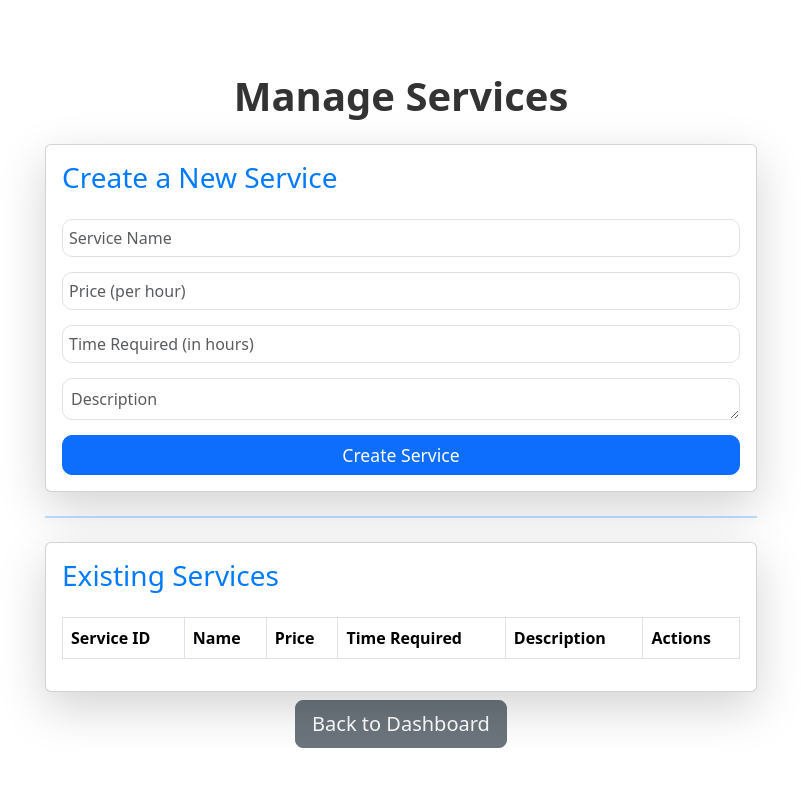
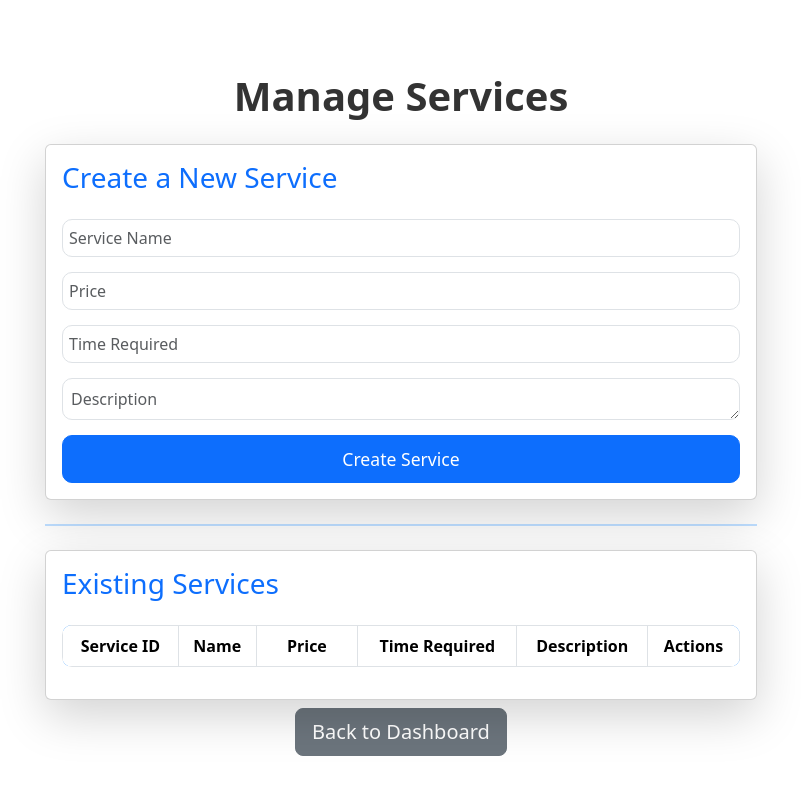
Before and after one commit to dhirajp1603/MAD-1, a Flask app: page /admin/services in a window 1280 px wide. Shown: the whole page, without its empty margins (239-1040 px from the left). Run offline with Flask 3, Linux system fonts and the light colour scheme; data that the repository does not hold is empty.

Commit message:
Completed

```diff
--- a/app.py
+++ b/app.py
@@ -3,7 +3,9 @@ from flask_sqlalchemy import SQLAlchemy
 
 app = Flask(__name__)
 
-app.config.from_object('config')
+app.config['SQLALCHEMY_TRACK_MODIFICATIONS'] = False
+app.config['SQLALCHEMY_DATABASE_URI'] = 'sqlite:///FreeHands.db'
+app.config['SECRET_KEY'] = "FreeHands"
 
 db = SQLAlchemy(app)
 
--- a/routes.py
+++ b/routes.py
@@ -493,6 +493,13 @@ def professional_reviews():
 
     return render_template('professional_reviews.html', reviews=reviews, avg_rating=avg_rating)
 
+# Route for professional Profile
+@app.route('/professional_profile')
+def professional_profile():
+    from models import ServiceProfessional
+    professional = ServiceProfessional.query.get(session.get('user_id'))
+    return render_template('view_professional_profile.html', professional=professional)
+
 @app.route('/professional_overview')
 def professional_overview():
     from models import ServiceRequest, Review, Service
--- a/templates/admin_services.html
+++ b/templates/admin_services.html
@@ -9,13 +9,13 @@
     <!-- Create New Service Form -->
     <div class="card shadow-lg mb-4">
         <div class="card-body">
-            <h3 class="mb-4" style="color: #007bff;">Create a New Service</h3>
+            <h3 class="mb-4 text-primary">Create a New Service</h3>
             <form action="{{ url_for('create_service') }}" method="POST" class="form-group" style="display: grid; gap: 15px;">
                 <input type="text" name="name" placeholder="Service Name" required class="form-control" style="border-radius: 10px; padding: 6px;">
-                <input type="number" step="0.01" name="price" placeholder="Price (per hour)" required class="form-control" style="border-radius: 10px; padding: 6px;">
-                <input type="text" name="time_required" placeholder="Time Required (in hours)" required class="form-control" style="border-radius: 10px; padding: 6px;">
+                <input type="number" step="100" name="price" placeholder="Price" required class="form-control" style="border-radius: 10px; padding: 6px;">
+                <input type="text" name="time_required" placeholder="Time Required" required class="form-control" style="border-radius: 10px; padding: 6px;">
                 <textarea name="description" placeholder="Description" class="form-control" rows="1" style="border-radius: 10px; padding: 8px;"></textarea>
-                <button type="submit" class="btn btn-primary w-100" style="padding: 6px; font-size: 1.1rem; border-radius: 10px;">Create Service</button>
+                <button type="submit" class="btn btn-primary w-100" style="padding: 10px; font-size: 1.1rem; border-radius: 10px;">Create Service</button>
             </form>
         </div>
     </div>
@@ -25,27 +25,27 @@
     <!-- List of Services with Update/Delete Options -->
     <div class="card shadow-lg">
         <div class="card-body">
-            <h3 class="mb-4" style="color: #007bff;">Existing Services</h3>
-            <table class="table table-striped table-bordered">
-                <thead class="thead-dark" style="background-color: #007bff; color: white;">
+            <h3 class="mb-4 text-primary">Existing Services</h3>
+            <table class="table table-striped table-bordered" style="border-radius: 10px; overflow: hidden;">
+                <thead class="thead-dark" style="background-color: #007bff; color: white; text-align: center;vertical-align: middle;">
                     <tr>
-                        <th>Service ID</th>
-                        <th>Name</th>
-                        <th>Price</th>
-                        <th>Time Required</th>
-                        <th>Description</th>
-                        <th>Actions</th>
+                        <th style="text-align: center;">Service ID</th>
+                        <th style="text-align: center;">Name</th>
+                        <th style="text-align: center; width: 15%;">Price</th>
+                        <th style="text-align: center;">Time Required</th>
+                        <th style="text-align: center;">Description</th>
+                        <th style="text-align: center;">Actions</th>
                     </tr>
                 </thead>
                 <tbody>
                     {% for service in services %}
-                    <tr>
-                        <td>{{ service.service_id }}</td>
-                        <td>{{ service.name }}</td>
-                        <td>Rs {{ service.price }}</td>
-                        <td>{{ service.time_required }} hour/s</td>
-                        <td>{{ service.description }}</td>
-                        <td>
+                    <tr >
+                        <td style="text-align: center;" >{{ service.service_id }}</td>
+                        <td style="text-align: center;" >{{ service.name }}</td>
+                        <td style="text-align: center;" >Rs {{ service.price }}</td>
+                        <td style="text-align: center;" >{{ service.time_required }}</td>
+                        <td style="text-align: center;" >{{ service.description }}</td>
+                        <td style="text-align: center;" >
                             <!-- Edit Button -->
                             <button onclick="toggleUpdateForm('{{ service.service_id }}')" class="btn btn-warning btn-sm" style="border-radius: 10px; transition: 0.3s;">
                                 Edit
@@ -54,7 +54,7 @@
                             <!-- Update Form (Hidden by default) -->
                             <form id="update-form-{{ service.service_id }}" action="{{ url_for('update_service', service_id=service.service_id) }}" method="POST" style="display: none; margin-top: 10px;">
                                 <input type="text" name="name" value="{{ service.name }}" required class="form-control mb-2" style="border-radius: 10px;">
-                                <input type="number" step="0.01" name="price" value="{{ service.price }}" required class="form-control mb-2" style="border-radius: 10px;">
+                                <input type="number" step="100" name="price" value="{{ service.price }}" required class="form-control mb-2" style="border-radius: 10px;">
                                 <input type="text" name="time_required" value="{{ service.time_required }}" required class="form-control mb-2" style="border-radius: 10px;">
                                 <textarea name="description" class="form-control mb-1" rows="1" style="border-radius: 10px;">{{ service.description }}</textarea>
                                 <button type="submit" class="btn btn-success w-100" style="padding: 6px; font-size: 0.8rem; border-radius: 10px;">Update</button>
--- a/templates/pending_approval_list.html
+++ b/templates/pending_approval_list.html
@@ -43,6 +43,11 @@
             </tbody>
         </table>
     </div>
+</div>
+
+<!-- Back Button-->
+<div class="text-center mt-4">
+    <a href="{{ url_for('admin_dashboard') }}" class="btn btn-secondary btn-lg">Back to Dashboard</a>
 </div>
 
 <style>
--- a/templates/professional_completed_services.html
+++ b/templates/professional_completed_services.html
@@ -73,7 +73,7 @@
 
     <!-- Back Button -->
     <div class="text-center mt-4">
-        <a href="{{ url_for('professional_dashboard') }}" class="btn btn-primary btn-lg">Back to Dashboard</a>
+        <a href="{{ url_for('professional_dashboard') }}" class="btn btn-secondary btn-lg"style="border-radius: 25px;">Back to Dashboard</a>
     </div>
 </div>
 
@@ -124,7 +124,7 @@
     }
 
     .btn-primary {
-        background: linear-gradient(45deg, #3498db, #2980b9);
+
         border: none;
         font-size: 1.2rem;
         padding: 12px 30px;
--- a/templates/professional_dashboard.html
+++ b/templates/professional_dashboard.html
@@ -21,6 +21,9 @@
                     </li>
                     <li class="nav-item">
                         <a class="nav-link text-white" href="{{ url_for('professional_reviews') }}">Reviews</a>
+                    </li>
+                    <li class="nav-item">
+                        <a class="nav-link text-white" href="{{ url_for('professional_profile') }}">Profile</a>
                     </li>
                     <li class="nav-item">
                         <a class="nav-link text-white" href="{{ url_for('professional_overview') }}">Overview</a>
--- a/templates/view_professionals.html
+++ b/templates/view_professionals.html
@@ -12,6 +12,7 @@
             <thead class="table-dark text-center">
                 <tr>
                     <th>Professional ID</th>
+                    <th>Professional Username</th>
                     <th>Professional Name</th>
                     <th>Service Name</th>
                     <th>Email</th>
@@ -24,6 +25,7 @@
                 {% for professional in professionals %}
                 <tr class="{% if professional.is_blocked %}table-danger{% else %}table-success{% endif %}">
                     <td class="text-center">{{ professional.professional_id }}</td>
+                    <td>{{ professional.username }}</td>
                     <td>{{ professional.name }}</td>
                     <td>{{ professional.service_type }}</td>
                     <td>{{ professional.email }}</td>
```
Also changed, not shown: config.py (deleted, +0 -7 lines), templates/view_professional_profile.html (added, +126 -0 lines).
